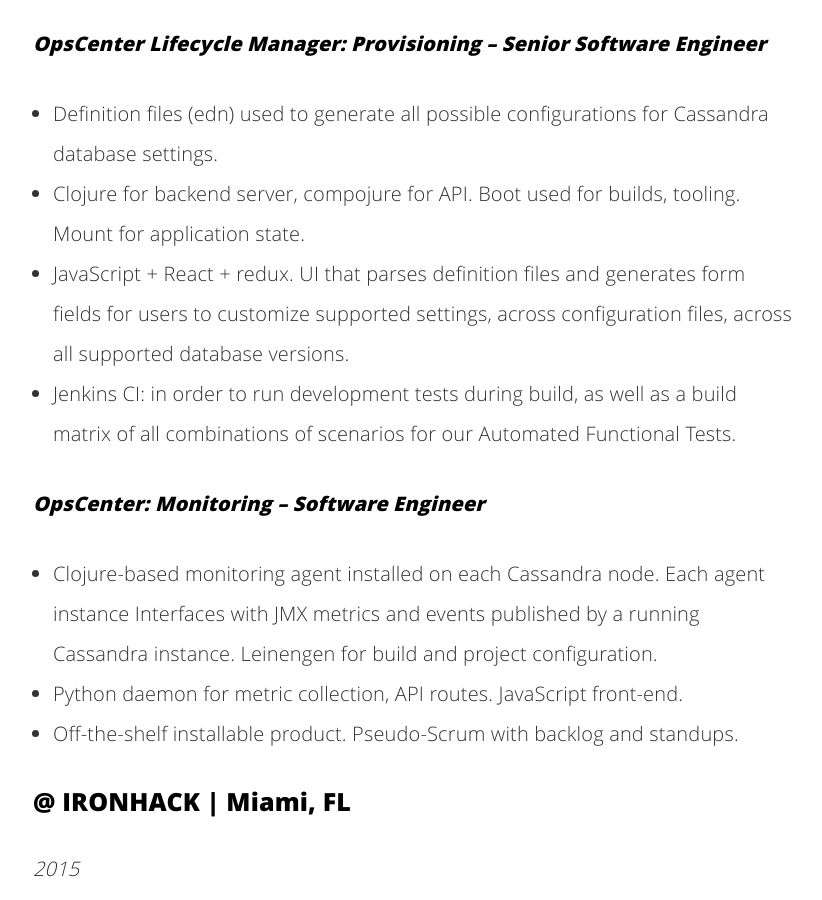
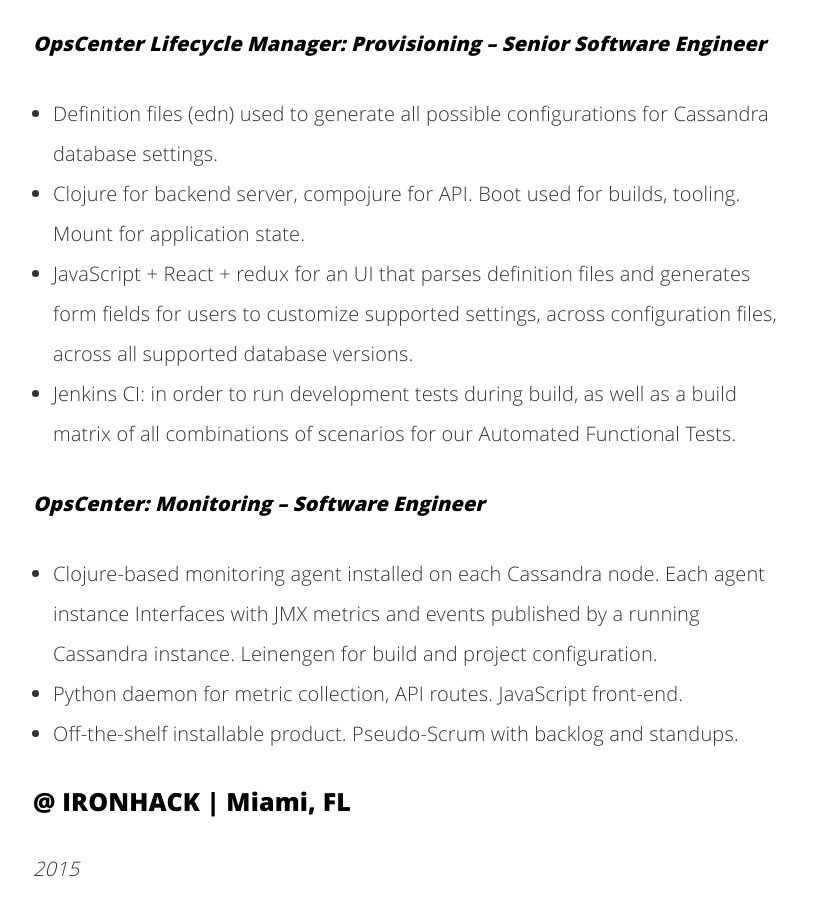
Before and after one commit to teh0xqb/teh0xqb.github.io, a Jekyll site: the page built from _posts/2020-01-07-resume.md, in a window 1280 px wide and 900 px high, scrolled down 2728 px. Shown: the whole window, without its empty margins (227-1049 px from the left). Built offline with Jekyll 4.4.1, drawn with Linux system fonts in a browser that asks for light colours; comment, search, counter and statistics services are not loaded; some of the changed text lies outside the part shown.

Commit message:
slight updates to resume post

```diff
--- a/_posts/2020-01-07-resume.md
+++ b/_posts/2020-01-07-resume.md
@@ -16,7 +16,7 @@
 
 - github [@teh0xqb](https://github.com/teh0xqb)
 - <quilesbaker@gmail.com>
-- <http://linkedin.com/in/joelquiles>
+- <https://linkedin.com/in/joelquiles>
 - 🏖️ Florida, USA
 
 ## Summary
@@ -69,7 +69,7 @@
 
 - Definition files (edn) used to generate all possible configurations for Cassandra database settings.
 - Clojure for backend server, compojure for API. Boot used for builds, tooling. Mount for application state.
-- JavaScript + React + redux. UI that parses definition files and generates form fields for users to customize supported settings, across configuration files, across all supported database versions.
+- JavaScript + React + redux for an UI that parses definition files and generates form fields for users to customize supported settings, across configuration files, across all supported database versions.
 - Jenkins CI: in order to run development tests during build, as well as a build matrix of all combinations of scenarios for our Automated Functional Tests.
 
 #### *OpsCenter: Monitoring – Software Engineer*
```
Also changed, not shown: other parts of _posts/2020-01-07-resume.md (+1 -1 lines).
